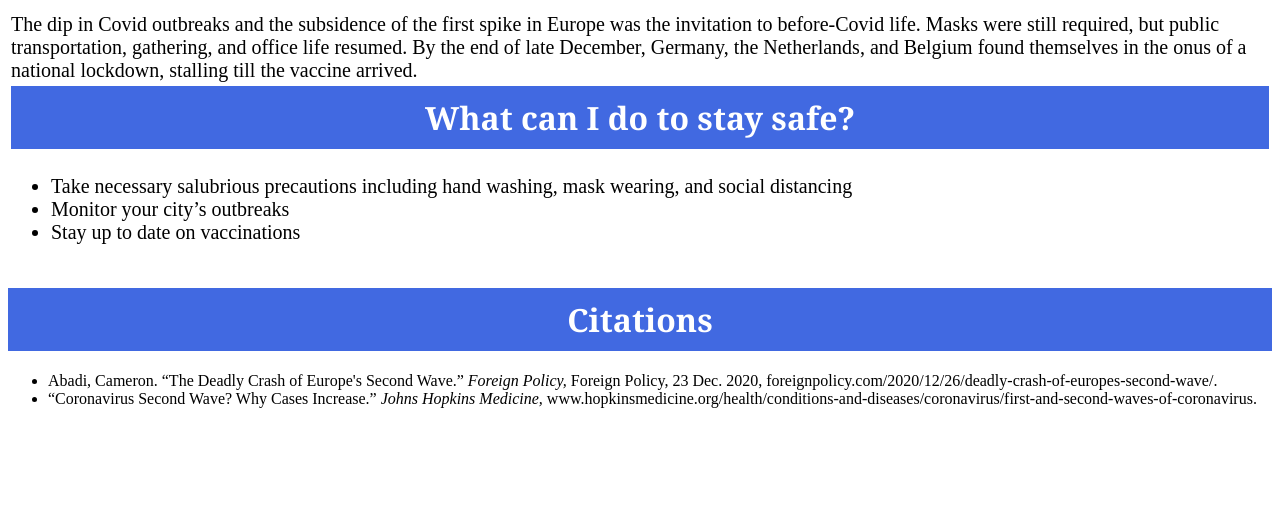
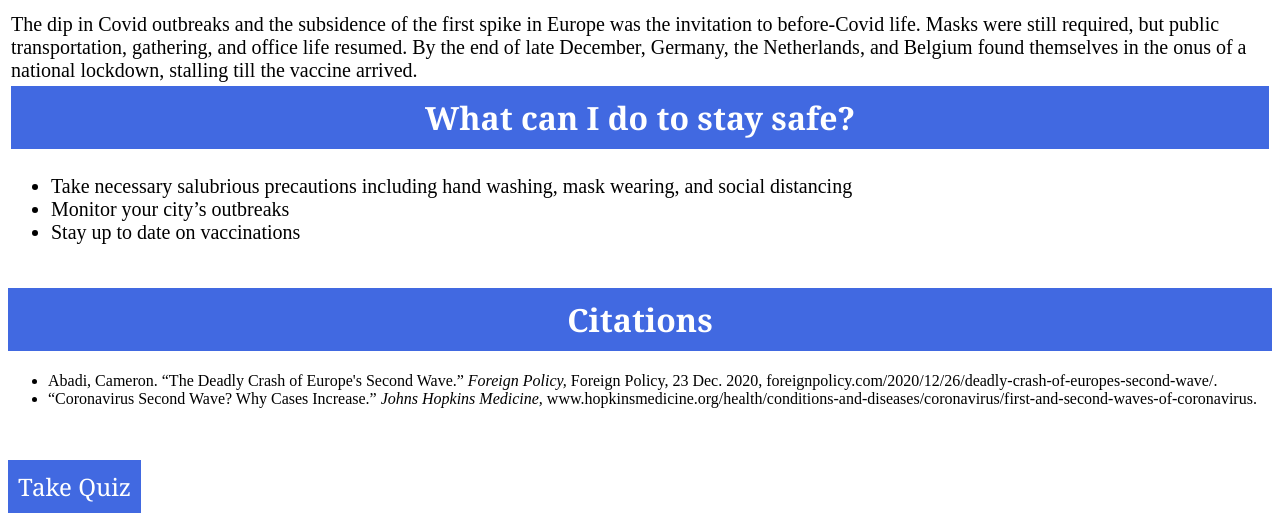
Before and after one commit to NSPortfolio/SecondWaveofCovid-19, a plain HTML site: page index.html in a window 1280 px wide. Shown: the part 756-1277 px from the top of the page. Before the commit the page ends 1180 px from the top, so only its background shows below. Drawn offline with Linux system fonts and the light colour scheme.

Commit message:
Update index.html

```diff
--- a/index.html
+++ b/index.html
@@ -46,7 +46,10 @@
            <li>Abadi, Cameron. “The Deadly Crash of Europe's Second Wave.” <i>Foreign Policy,</i> Foreign Policy, 23 Dec. 2020, foreignpolicy.com/2020/12/26/deadly-crash-of-europes-second-wave/.  </li>
            <li>“Coronavirus Second Wave? Why Cases Increase.” <i>Johns Hopkins Medicine,</i> www.hopkinsmedicine.org/health/conditions-and-diseases/coronavirus/first-and-second-waves-of-coronavirus.  </li>
 
-         </ul>
+         </ul> <br><br>
+         <button style = "border: none; color:white; padding: 10px;  text-align: center; font-family:georgia; font-size:24px; background-color: RoyalBlue;" onclick = "">
+         Take Quiz
+         </button>
 
 
     </body>
```
